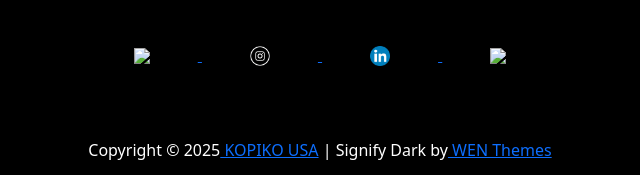
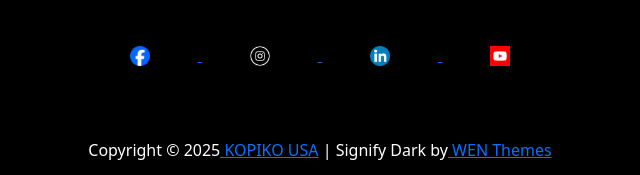
Before and after one commit to PRARTHANARAJESH/kopiko-boot, a plain HTML site: page index.html in a window 1280 px wide. Shown: the part 1946-2121 px from the top of the page, 320-960 px from the left. Drawn offline with nearby package versions, Linux system fonts and the light colour scheme.

Commit message:
Update index.html

```diff
--- a/index.html
+++ b/index.html
@@ -87,7 +87,7 @@
 <div class="container-lg text-center ">
   <div class="col-lg-12 justify-content-center">
     <a href="https://www.facebook.com/TakariUSA">
-        <img class="image.circle m-5 " src="kopiko/kopikoimg/fbkopiko.png" width="20" >
+        <img class="image.circle m-5 " src="kopikoimg/fbkopiko.png" width="20" >
     </a>
     <a href="https://www.instagra.com/takari_international/">
         <img class="image.circle  m-5" src="kopikoimg/Instagramkopiko.png" width="20">
@@ -96,7 +96,7 @@
         <img class="image.circle m-5" src="kopikoimg/LinkedIn_icon.png" width="20">
     </a>
     <a href="https://www.youtube.com/channel/UC2D_TJE-BNrzoq7jpoghitg">
-        <img class="image.circle m-5 background-color-black" src="kopiko/kopikoimg/newyt.png" width="20" >
+        <img class="image.circle m-5 background-color-black" src="kopikoimg/newyt.png" width="20" >
     </a>
 </div>
 </div>
```
